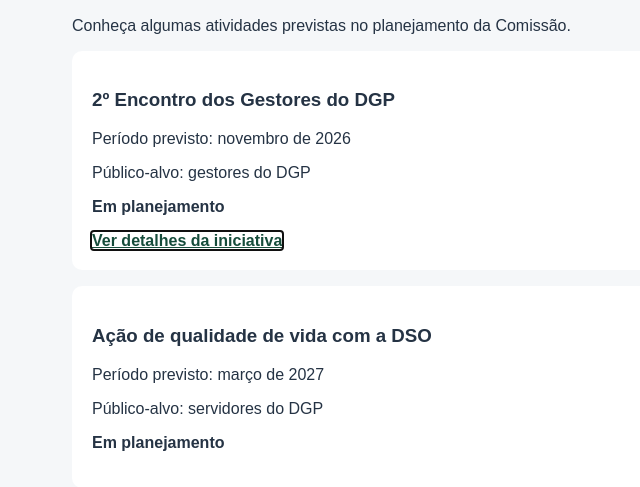
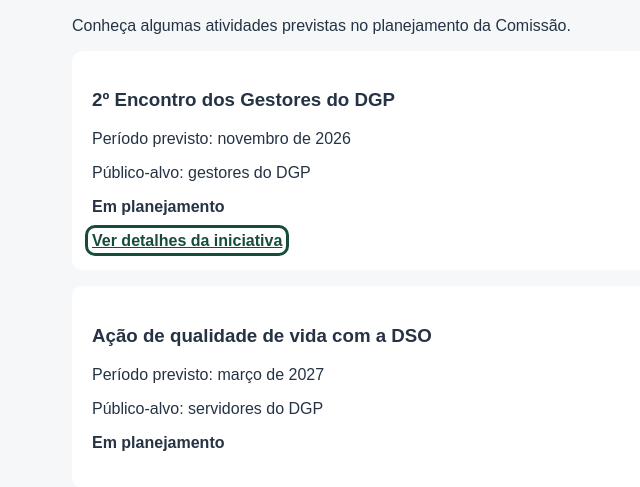
Before and after one commit to esdrasoliwer/integra-unb, a Flask app: page /programacao in a window 1280 px wide, with the restyled element focused. Shown: the part 237-724 px from the top of the page, without its empty margins (118-758 px from the left). Run offline with Flask 3, Linux system fonts and the light colour scheme.

Commit message:
fix: melhora visibilidade do foco na navegação por teclado

```diff
--- a/templates/programacao.html
+++ b/templates/programacao.html
@@ -7,6 +7,7 @@
     <title>Programação | Integra UnB</title>
     <style>
         body {
+
             font-family: Arial, sans-serif;
             background: #f5f7f9;
             color: #253344;
@@ -32,6 +33,12 @@
             color: #164c3b;
             font-weight: bold;
         }
+
+a:focus-visible {
+    outline: 3px solid #164c3b;
+    outline-offset: 4px;
+    border-radius: 3px;
+}
         .aviso {
             font-weight: bold;
         }
```
